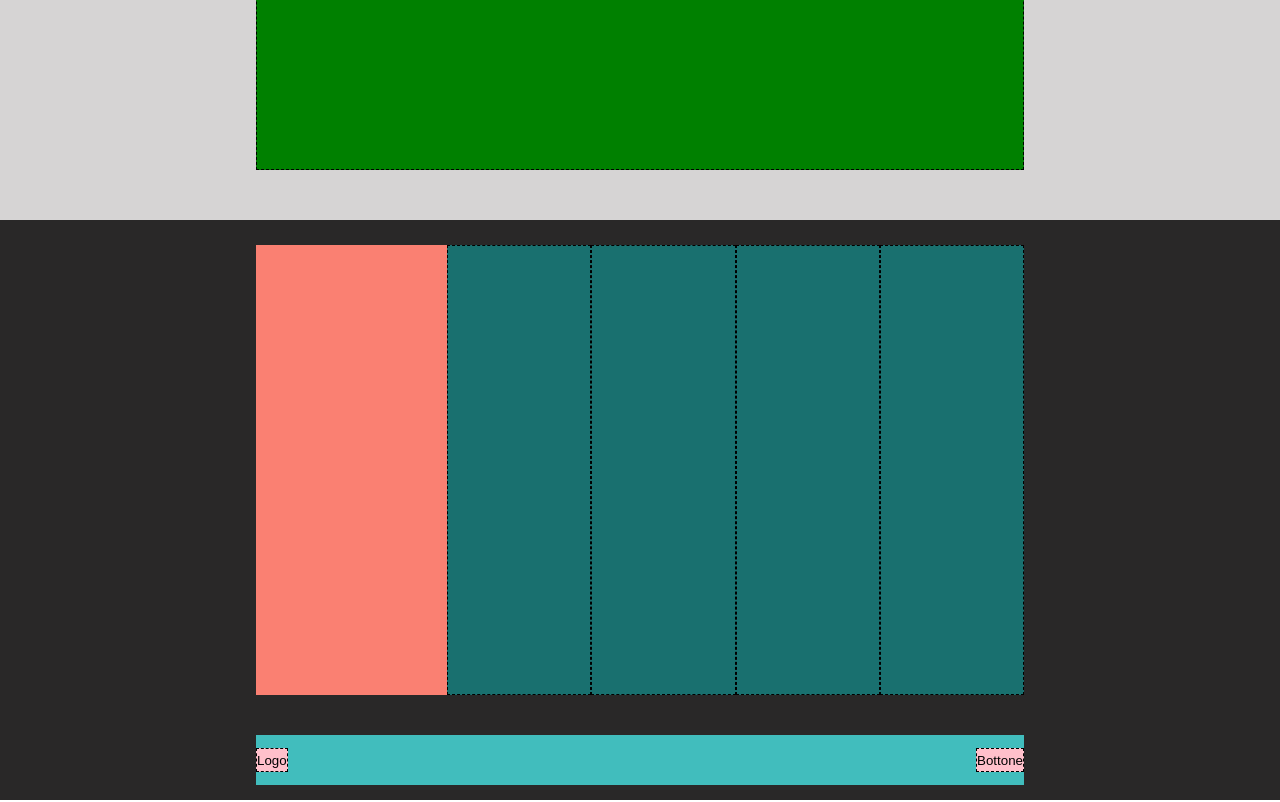
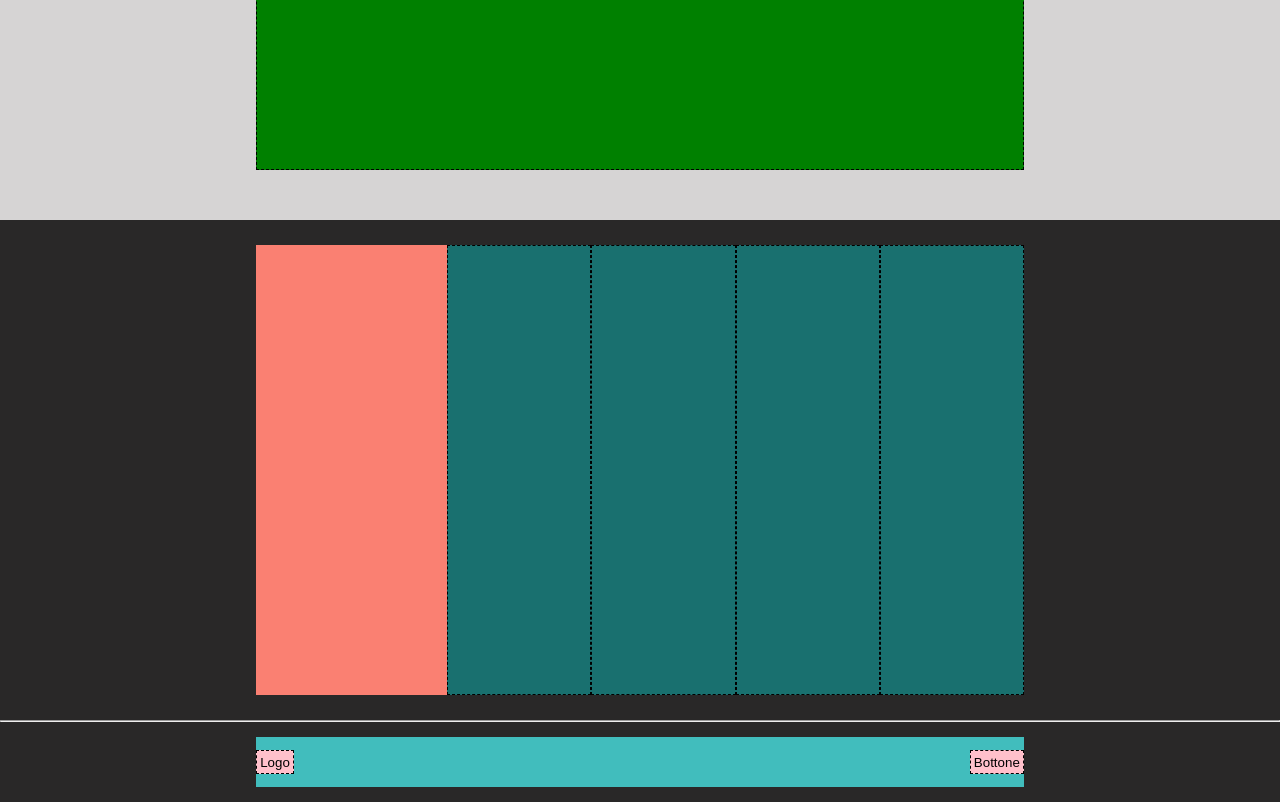
Before and after one commit to Youss0203/htmlcss-struttura-discord, a plain HTML site: page index.html in a window 1280 px wide. Shown: the part 2690-3492 px from the top of the page. Drawn offline with Linux system fonts and the light colour scheme.

Commit message:
aggiunto hr prima del footer

```diff
--- a/index.html
+++ b/index.html
@@ -82,7 +82,7 @@
     </div>
     </section>
 
-
+<hr>
 
     <footer class="flex">
         <div class="container-footer">
--- a/style/stile.css
+++ b/style/stile.css
@@ -135,6 +135,7 @@ button{
     height: 1.5rem;
     background-color: pink;
     border: dashed 1px black;
+    padding:.2rem
 }
 
 .section-last{
```
